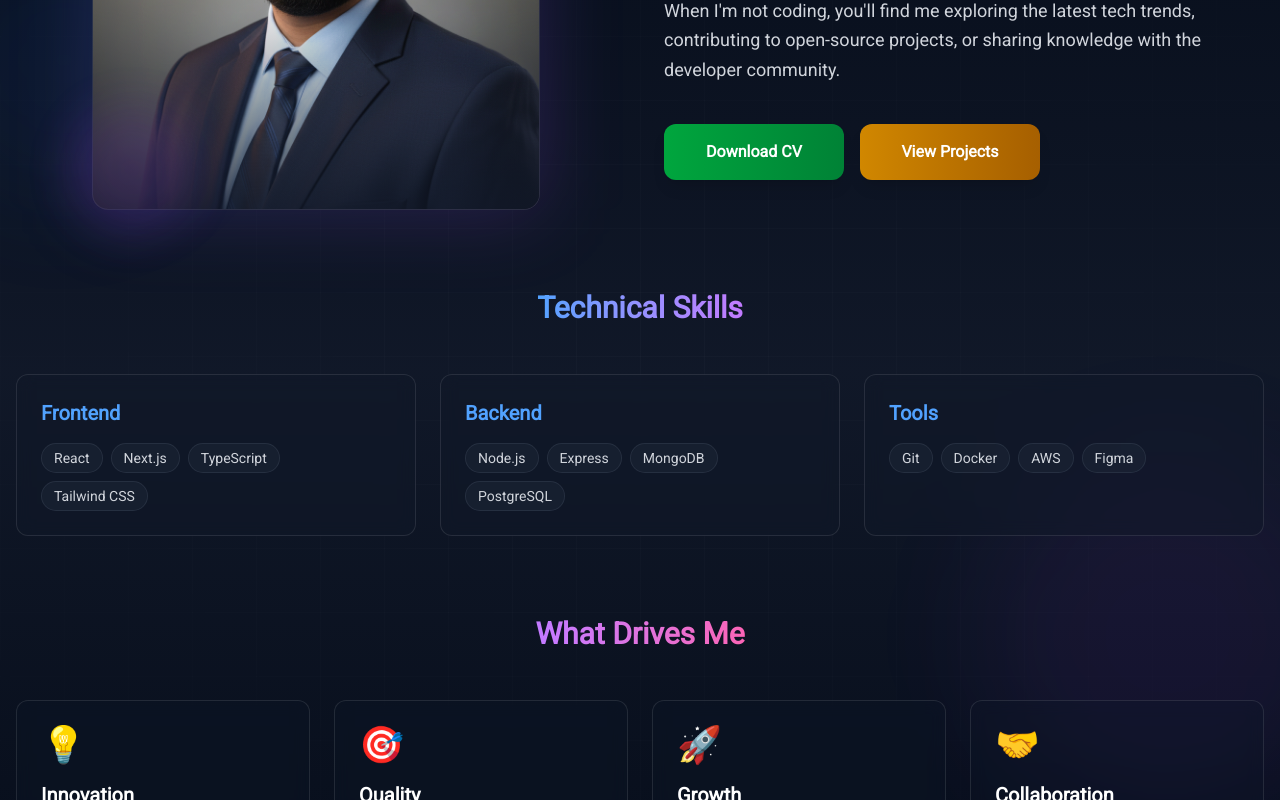
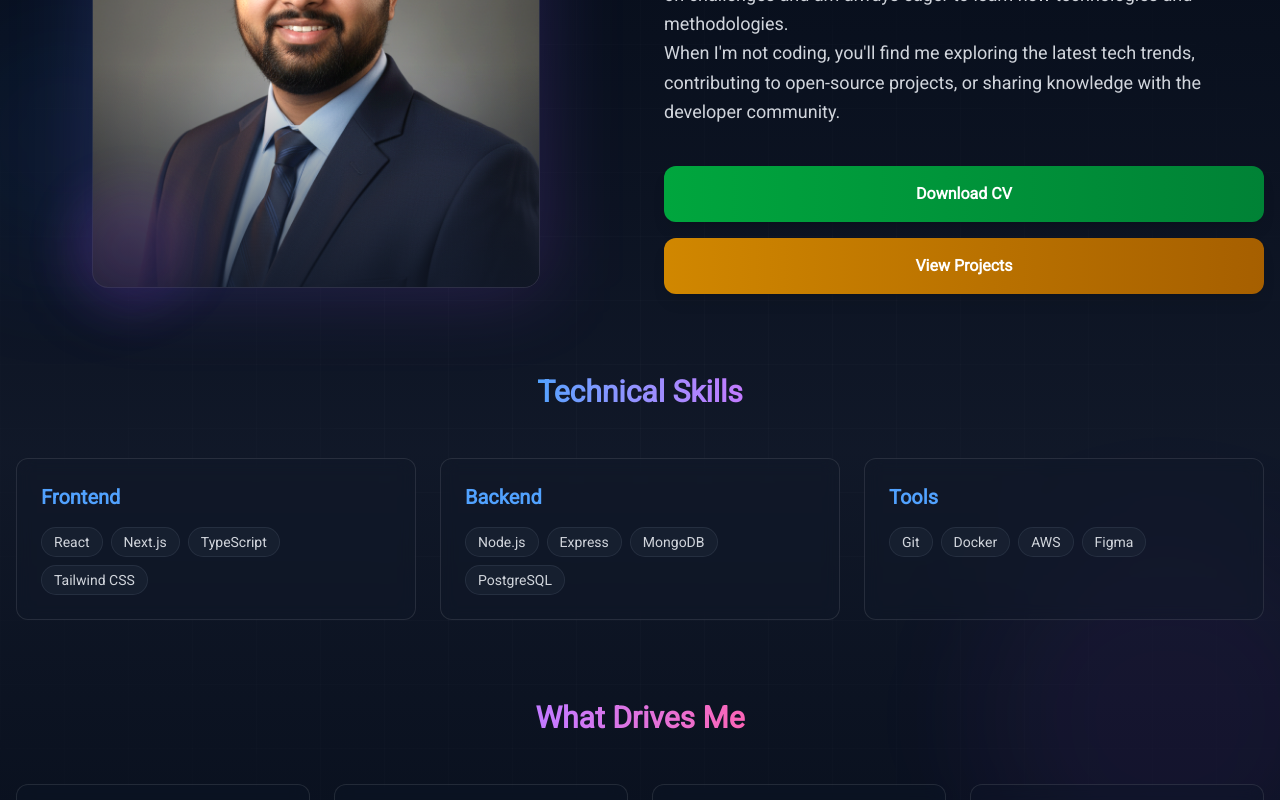
Before and after one commit to hirock0/portfolio_2.0, a Next.js app: page / in a window 1280 px wide. Shown: the part 1360-2160 px from the top of the page. Built offline with nearby package versions, Linux system fonts and the light colour scheme.

Commit message:
btn size recorrct

```diff
--- a/src/app/layout.tsx
+++ b/src/app/layout.tsx
@@ -19,7 +19,7 @@ const geistMono = Geist_Mono({
 });
 
 export const metadata: Metadata = {
-  title: "Create Next App",
+  title: "Portfolio 2.0",
   description: "Generated by create next app",
 };
 
--- a/src/conponents/Home/About/About.tsx
+++ b/src/conponents/Home/About/About.tsx
@@ -42,7 +42,10 @@ const About = () => {
   ];
 
   return (
-    <section id="about" className="relative min-h-screen py-20 overflow-hidden bg-gradient-to-b from-gray-950 via-gray-900 to-gray-950">
+    <section
+      id="about"
+      className="relative min-h-screen py-20 overflow-hidden bg-gradient-to-b from-gray-950 via-gray-900 to-gray-950"
+    >
       {/* Animated Background Elements */}
       <div className="absolute inset-0 overflow-hidden pointer-events-none">
         <div className="absolute top-1/4 -left-20 w-72 h-72 bg-blue-500/10 rounded-full blur-3xl animate-pulse"></div>
@@ -124,17 +127,7 @@ const About = () => {
                 type="cv"
                 btn="Download CV"
                 value=""
-                className="
-              group relative
-              bg-gradient-to-r from-green-600 to-green-700
-              hover:from-green-700 hover:to-green-800
-              text-white font-semibold
-              px-8 py-4 rounded-xl
-              shadow-lg hover:shadow-2xl hover:shadow-green-500/50
-              transition-all duration-300 ease-in-out
-              min-w-[180px] text-center
-              overflow-hidden
-              before:absolute before:inset-0 before:bg-white/20 before:translate-y-full hover:before:translate-y-0 before:transition-transform before:duration-300
+                className=" group relative bg-gradient-to-r from-green-600 to-green-700 hover:from-green-700 hover:to-green-800 text-white font-semibold px-8 py-4 rounded-xl shadow-lg hover:shadow-2xl hover:shadow-green-500/50 transition-all duration-300 ease-in-out sm:min-w-[180px] w-full text-center overflow-hidden before:absolute before:inset-0 before:bg-white/20 before:translate-y-full hover:before:translate-y-0 before:transition-transform before:duration-300
             "
                 aria_label="Download my CV"
               />
@@ -143,17 +136,7 @@ const About = () => {
                 type="view_projects"
                 btn="View Projects"
                 value=""
-                className="
-              group relative
-              bg-gradient-to-r from-yellow-600 to-yellow-700
-              hover:from-yellow-700 hover:to-yellow-800
-              text-white font-semibold
-              px-8 py-4 rounded-xl
-              shadow-lg hover:shadow-2xl hover:shadow-yellow-500/50
-              transition-all duration-300 ease-in-out
-              min-w-[180px] text-center
-              overflow-hidden
-              before:absolute before:inset-0 before:bg-white/20 before:translate-y-full hover:before:translate-y-0 before:transition-transform before:duration-300
+                className=" group relative bg-gradient-to-r from-yellow-600 to-yellow-700 hover:from-yellow-700 hover:to-yellow-800 text-white font-semibold px-8 py-4 rounded-xl shadow-lg hover:shadow-2xl hover:shadow-yellow-500/50 transition-all duration-300 ease-in-out sm:min-w-[180px] w-full text-center overflow-hidden before:absolute before:inset-0 before:bg-white/20 before:translate-y-full hover:before:translate-y-0 before:transition-transform before:duration-300
             "
                 aria_label="View Projects"
               />
--- a/src/conponents/Home/Banner/Banner.tsx
+++ b/src/conponents/Home/Banner/Banner.tsx
@@ -86,14 +86,14 @@ const Banner = () => {
             type="cv"
             btn="Download CV"
             value=""
-            className=" group relative bg-gradient-to-r from-green-600 to-green-700  hover:from-green-700 hover:to-green-800  text-white font-semibold px-8 py-4 rounded-xl shadow-lg hover:shadow-2xl hover:shadow-green-500/50 transition-all duration-300 ease-in-out min-w-[180px] text-center overflow-hidden before:absolute before:inset-0 before:bg-white/20 before:translate-y-full hover:before:translate-y-0 before:transition-transform before:duration-300 "
+            className=" group relative bg-gradient-to-r from-green-600 to-green-700  hover:from-green-700 hover:to-green-800  text-white font-semibold px-8 py-4 rounded-xl shadow-lg hover:shadow-2xl hover:shadow-green-500/50 transition-all duration-300 ease-in-out sm:min-w-[180px] w-full text-center overflow-hidden before:absolute before:inset-0 before:bg-white/20 before:translate-y-full hover:before:translate-y-0 before:transition-transform before:duration-300 "
             aria_label="Download my CV"
           />
           <Btn
             type="resume"
             btn="Download Resume"
             value=""
-            className=" group relative bg-gradient-to-r from-yellow-600 to-yellow-700  hover:from-yellow-700 hover:to-yellow-800  text-white font-semibold  px-8 py-4 rounded-xl shadow-lg hover:shadow-2xl hover:shadow-yellow-500/50 transition-all duration-300 ease-in-out  min-w-[180px] text-center overflow-hidden before:absolute before:inset-0 before:bg-white/20 before:translate-y-full hover:before:translate-y-0 before:transition-transform before:duration-300 "
+            className=" group relative bg-gradient-to-r from-yellow-600 to-yellow-700  hover:from-yellow-700 hover:to-yellow-800  text-white font-semibold  px-8 py-4 rounded-xl shadow-lg hover:shadow-2xl hover:shadow-yellow-500/50 transition-all duration-300 ease-in-out  sm:min-w-[180px] w-full text-center overflow-hidden before:absolute before:inset-0 before:bg-white/20 before:translate-y-full hover:before:translate-y-0 before:transition-transform before:duration-300 "
             aria_label="Download my resume"
           />
         </div>
```
